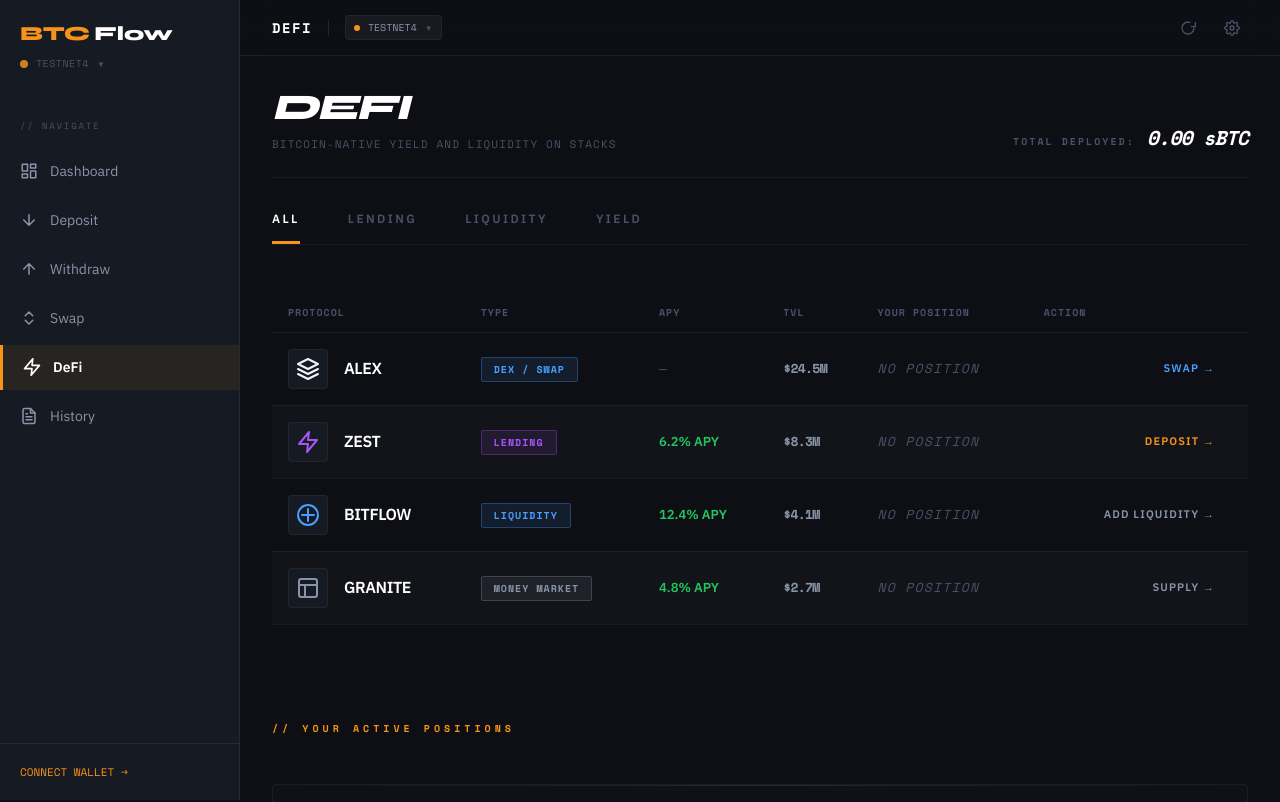
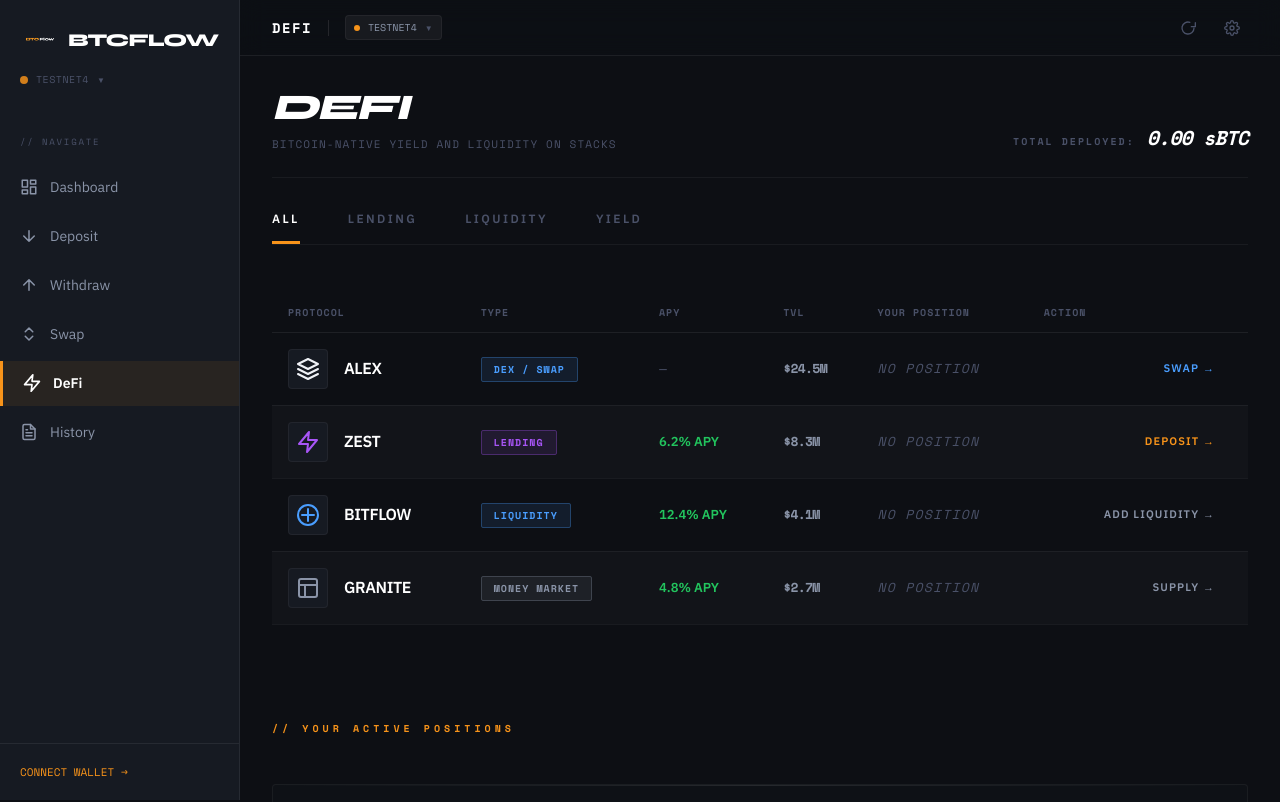
Before and after one commit to tomdan-ai/btcflow, a Next.js app: page /defi in a window 1280 px wide. Shown: the top 802 px of the page. Built offline with nearby package versions, Linux system fonts and the light colour scheme.

Commit message:
feat: Update Sidebar component to include BTCFlow logo and improve branding

```diff
--- a/src/components/Sidebar.tsx
+++ b/src/components/Sidebar.tsx
@@ -43,9 +43,13 @@ export default function Sidebar() {
   return (
     <aside className="w-16 xl:w-[240px] fixed h-full bg-[#161A22] border-r border-[rgba(255,255,255,0.07)] flex flex-col z-50 transition-all duration-300">
       <div className="p-4 xl:p-5 overflow-visible relative">
-        <Link href="/" className="flex items-center gap-1 mb-1 whitespace-nowrap group">
-          <span className="text-[#F7931A] font-bold text-xl font-display">BTC</span>
-          <span className="text-white font-bold text-xl font-display hidden xl:inline group-hover:text-[#F7931A] transition-colors">Flow</span>
+        <Link href="/" className="flex items-center gap-2 mb-2 whitespace-nowrap group">
+          <img
+            src="/btcflow_logo.png"
+            alt="BTCFlow Logo"
+            className="w-8 h-8 xl:w-10 xl:h-10 object-contain transition-transform group-hover:scale-105"
+          />
+          <span className="text-white font-bold text-lg font-display hidden xl:inline group-hover:text-[#F7931A] transition-colors uppercase tracking-tighter">BTCFlow</span>
         </Link>
 
         <div className="relative">
```
